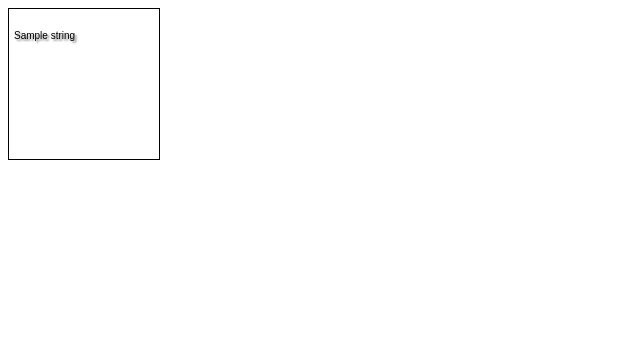
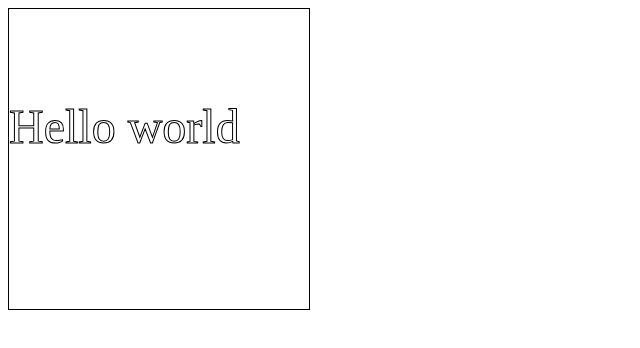
Before and after one commit to cjshinning/canvas, a plain HTML site: page index.html in a window 1280 px wide. Shown: the whole page, without its empty margins (0-640 px from the left). Drawn offline with Linux system fonts and the light colour scheme.

Commit message:
canvas绘制文本

```diff
--- a/index.html
+++ b/index.html
@@ -222,16 +222,27 @@
 			// }
 
 			// 文字阴影
-			ctx.shadowOffsetX = 2;
-			ctx.shadowOffsetY = 2;
-			ctx.shadowBlur = 2;
-			ctx.shadowColor = 'rgba(0,0,0,0.5)';
-			ctx.fillText('Sample string',5,30);
+			// ctx.shadowOffsetX = 2;
+			// ctx.shadowOffsetY = 2;
+			// ctx.shadowBlur = 2;
+			// ctx.shadowColor = 'rgba(0,0,0,0.5)';
+			// ctx.fillText('Sample string',5,30);
+
+			// 填充文本
+			// ctx.font = '48px serif';
+			// ctx.fillText('Hello world', 10, 50);
+
+			// ctx.font = '48px serif';
+			// ctx.strokeText('Hello world', 10, 50);
+
+			ctx.font = '48px serif';
+			ctx.textBaseline = 'hanging';
+			ctx.strokeText('Hello world', 0, 100);
 		}
 
 	</script>
 </head>
 <body onload="draw()">
-	<canvas id="canvas" width="150" height="150"></canvas>
+	<canvas id="canvas" width="300" height="300"></canvas>
 </body>
 </html>
```
